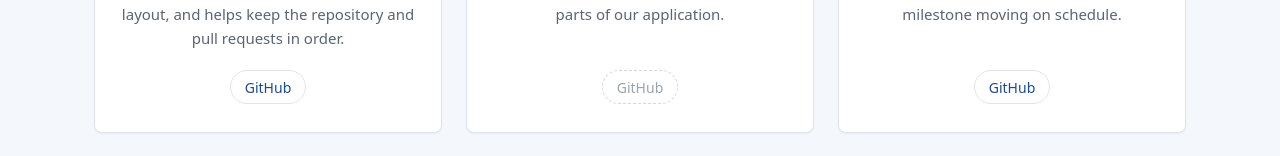
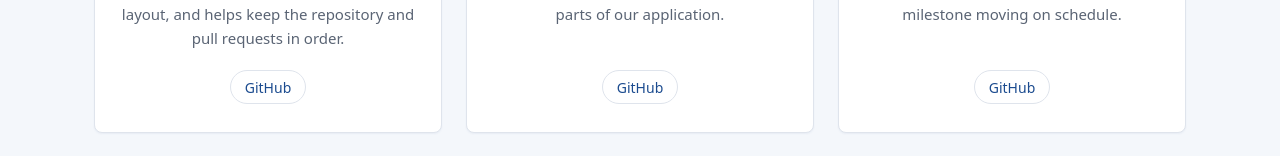
Before and after one commit to philipchensfsu/SFSU-csc648-06-Fall26-team05, a React (Vite) app in the folder app/frontend/: page / in a window 1280 px wide. Shown: the part 541-697 px from the top of the page. Built offline with nearby package versions, Linux system fonts and the light colour scheme.

Commit message:
Add Giovannie GitHub profile link

```diff
--- a/app/frontend/src/components/About.jsx
+++ b/app/frontend/src/components/About.jsx
@@ -23,7 +23,7 @@ const teamMembers = [
     role: "AI Master",
     image: "",
     bio: "Researches and integrates the machine learning features that power the smarter parts of our application.",
-    github: "",
+    github: "https://github.com/Gsilva-code",
   },
   {
     id: "member-3",
```
